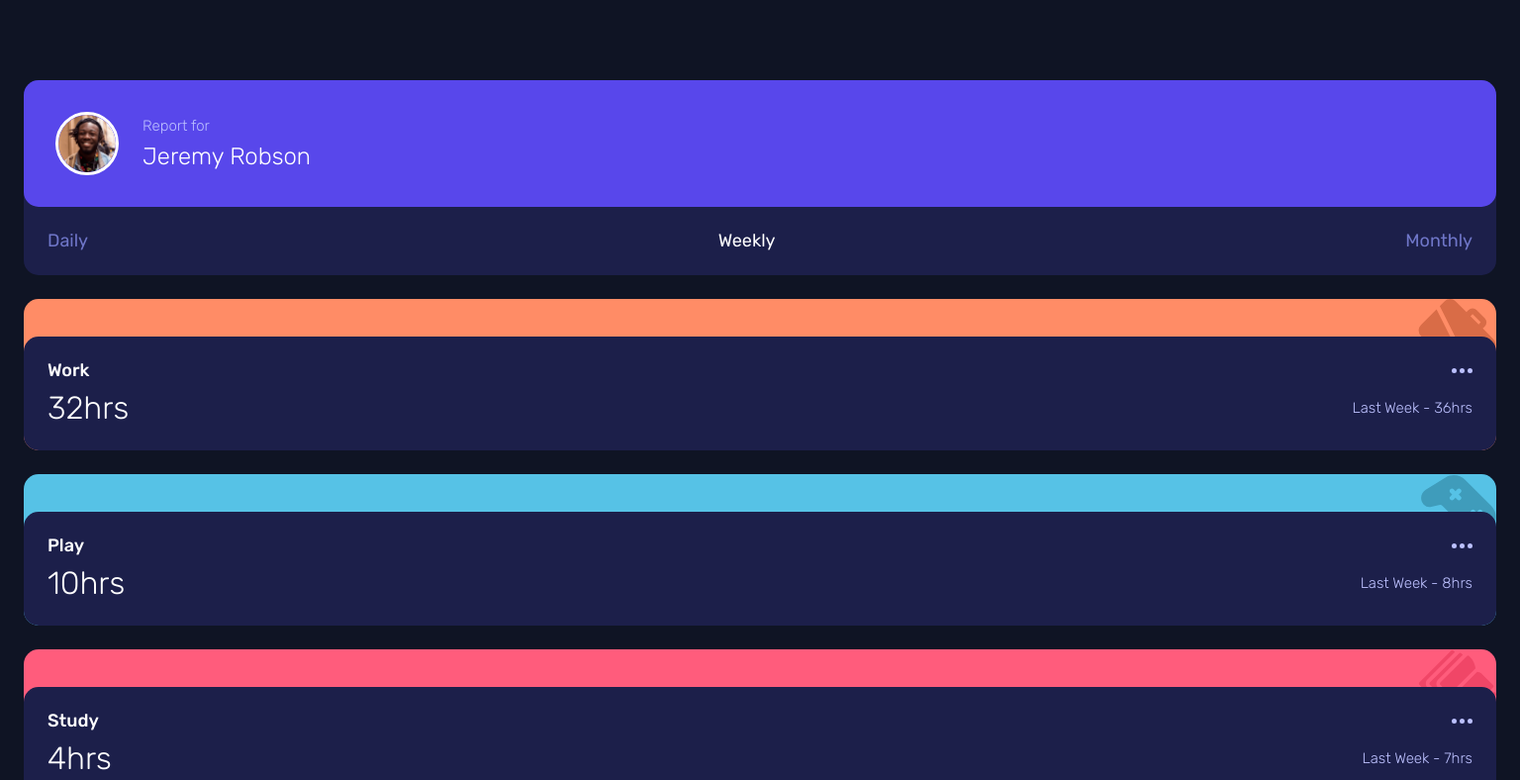
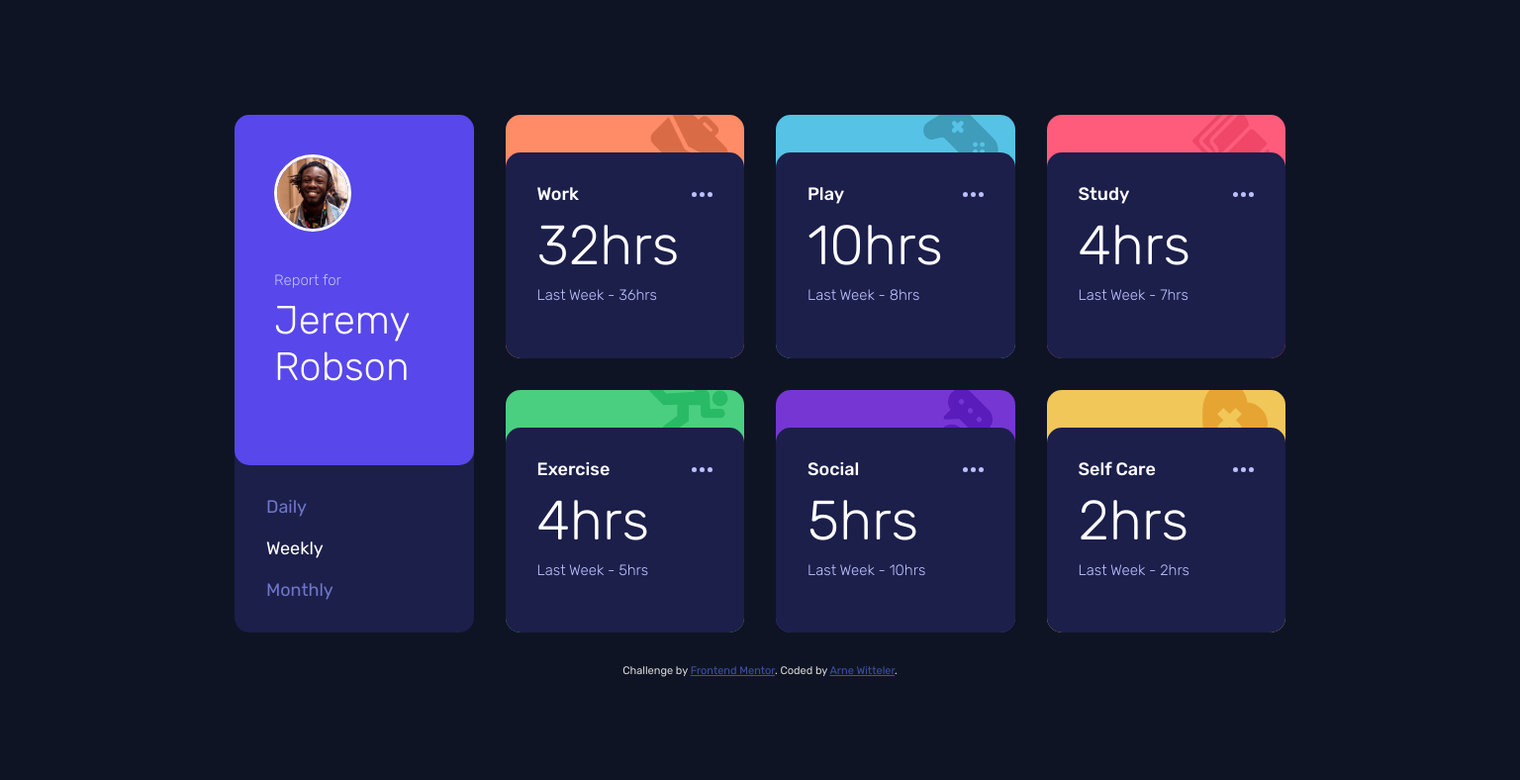
Before and after one commit to arne-witteler/time-tracking-dashboard, a plain HTML site: page index.html in a window 1536 px wide. Shown: the top 788 px of the page at 99% size. Drawn offline with Linux system fonts and the light colour scheme.

Commit message:
add styles for tablet and desktop

```diff
--- a/styles/styles.css
+++ b/styles/styles.css
@@ -9,6 +9,10 @@
 body {
   background-color: var(--color-navy-950);
   font-family: var(--font-family);
+  min-height: 100vh;
+  display: flex;
+  justify-content: center;
+  align-items: center;
 }
 
 .container {
@@ -81,7 +85,7 @@ body {
   padding-top: 38px;
   border-radius: 15px;
   background-repeat: no-repeat;
-  background-position: top right;
+  background-position: 90% -5%;
 }
 
 .card__content {
@@ -137,7 +141,7 @@ body {
 }
 
 .social {
-  background-color: var(--color-purple-600);
+  background-color: var(--color-purple-700);
   background-image: url('../images/icon-social.svg');
 }
 
@@ -155,3 +159,89 @@ body {
 .attribution a {
   color: hsl(228, 45%, 44%);
 }
+
+@media (min-width: 768px) {
+  .container {
+    display: grid;
+    grid-template-columns: repeat(3, 1fr);
+    grid-template-rows: repeat(3, auto);
+    max-width: 1110px;
+  }
+
+  .profile {
+    grid-row: span 1;
+    grid-column: span 3;
+    height: 100%;
+  }
+
+  .card__content {
+    gap: 16px;
+  }
+
+  .card__stats {
+    flex-direction: column;
+    align-items: flex-start;
+    gap: 8px;
+  }
+
+  .card__hours {
+    font: var(--text-preset-1);
+  }
+
+  .attribution {
+    grid-column: span 3;
+  }
+}
+
+@media (min-width: 1440px) {
+  .container {
+    grid-template-columns: repeat(4, 1fr);
+    grid-template-rows: repeat(2, auto);
+    gap: 32px;
+  }
+
+  .profile {
+    grid-column: span 1;
+    grid-row: span 2;
+  }
+
+  .profile__info {
+    flex-direction: column;
+    align-items: flex-start;
+    gap: 40px;
+    padding: 40px;
+    min-height: 354px;
+  }
+
+  .profile__image {
+    height: 78px;
+    width: 78px;
+  }
+
+  .profile__name {
+    font: var(--text-preset-2);
+  }
+
+  .profile__buttons {
+    flex-direction: column;
+    align-items: flex-start;
+    gap: 21px;
+    padding: 32px;
+  }
+
+  .card {
+    display: flex;
+    justify-content: flex-end;
+    min-height: 244px;
+  }
+
+  .card__content {
+    width: 100%;
+    padding: 32px;
+    min-height: 199px;
+  }
+
+  .attribution {
+    grid-column: span 4;
+  }
+}
```
